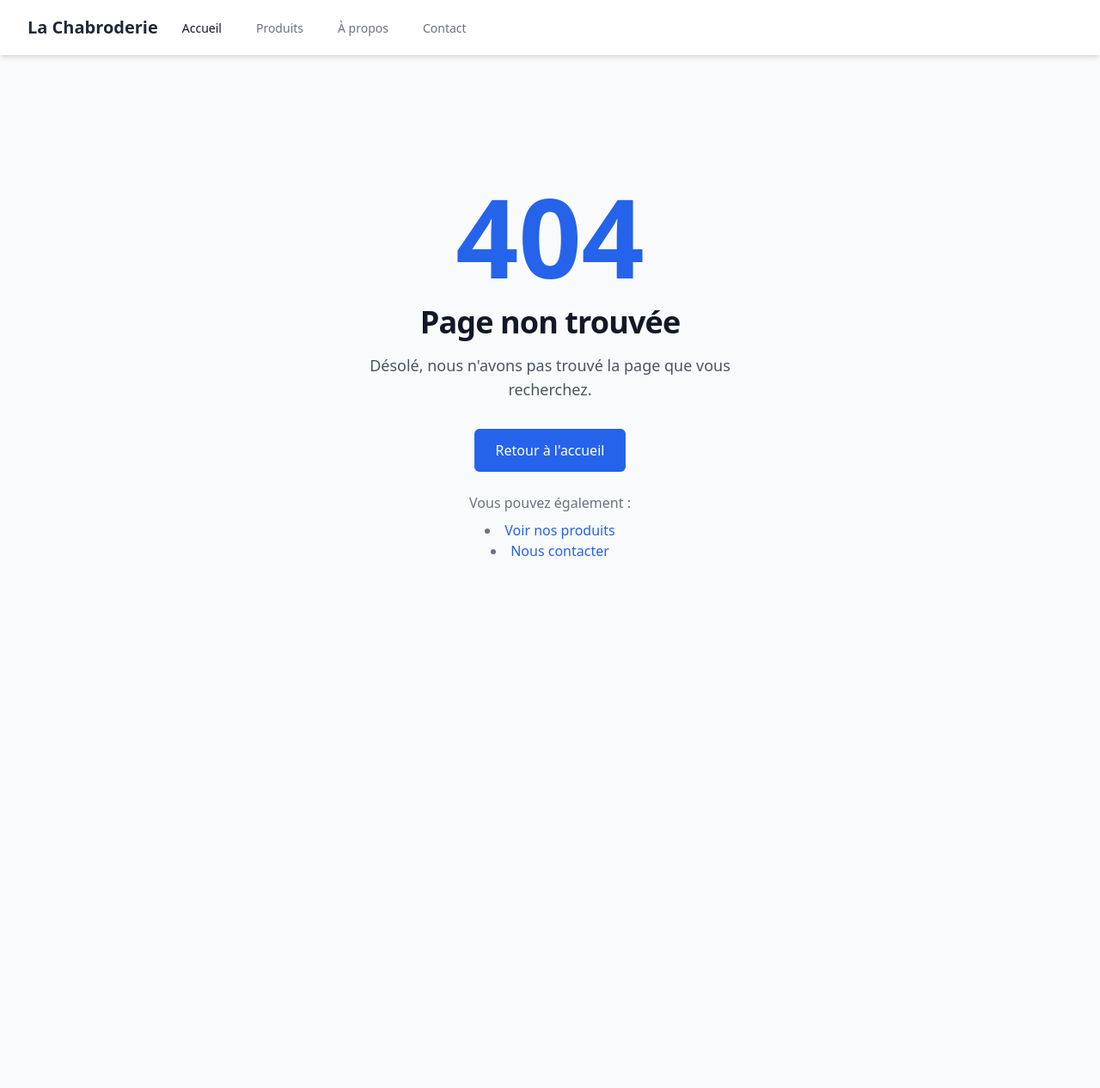
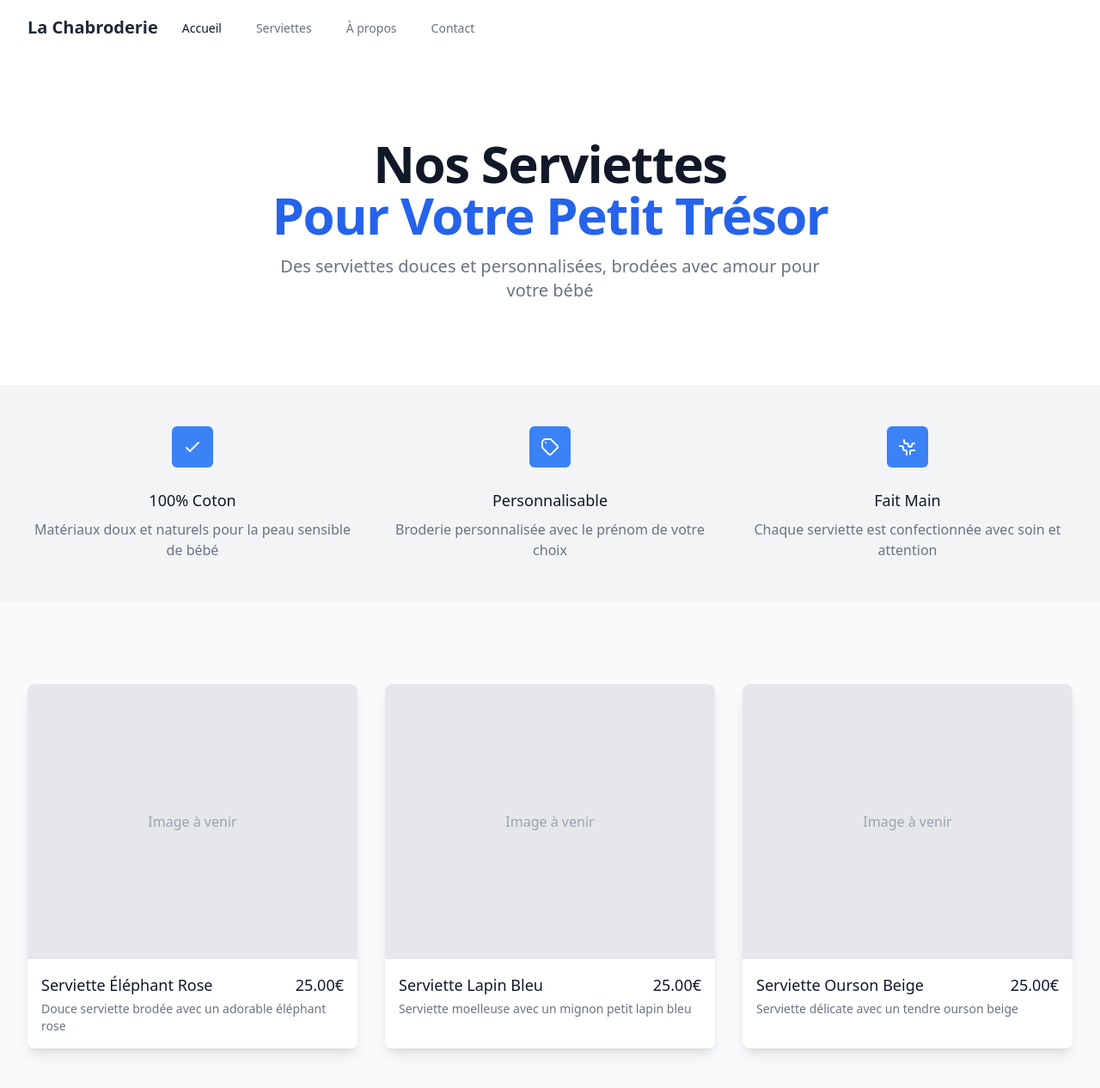
Before and after one commit to TikOfgit/ecommerce, a Next.js app: page /serviettes in a window 1280 px wide. Before the commit this address had no page. Shown: the top 1266 px of the page at 86% size. Before the commit the page ends 800 px from the top, so only its background shows below. Built offline with nearby package versions, Linux system fonts and the light colour scheme.

Commit message:
Add serviettes page with beautiful baby-themed design

```diff
--- a/src/components/Navbar.tsx
+++ b/src/components/Navbar.tsx
@@ -26,10 +26,10 @@ export default function Navbar() {
                 Accueil
               </Link>
               <Link
-                href="/products"
+                href="/serviettes"
                 className="inline-flex items-center px-1 pt-1 text-sm font-medium text-gray-500 border-b-2 border-transparent hover:border-gray-300"
               >
-                Produits
+                Serviettes
               </Link>
               <Link
                 href="/about"
@@ -100,10 +100,10 @@ export default function Navbar() {
               Accueil
             </Link>
             <Link
-              href="/products"
+              href="/serviettes"
               className="block pl-3 pr-4 py-2 text-base font-medium text-gray-700 hover:bg-gray-50 hover:text-gray-900"
             >
-              Produits
+              Serviettes
             </Link>
             <Link
               href="/about"
--- /dev/null
+++ b/src/pages/serviettes.tsx
@@ -0,0 +1,149 @@
+import { NextPage } from 'next';
+import Head from 'next/head';
+import Image from 'next/image';
+import Link from 'next/link';
+import Navbar from '../components/Navbar';
+
+// Données des serviettes (à remplacer par des vraies données plus tard)
+const serviettes = [
+  {
+    id: 1,
+    name: "Serviette Éléphant Rose",
+    price: "25.00",
+    description: "Douce serviette brodée avec un adorable éléphant rose",
+    image: "/images/placeholder.jpg"
+  },
+  {
+    id: 2,
+    name: "Serviette Lapin Bleu",
+    price: "25.00",
+    description: "Serviette moelleuse avec un mignon petit lapin bleu",
+    image: "/images/placeholder.jpg"
+  },
+  {
+    id: 3,
+    name: "Serviette Ourson Beige",
+    price: "25.00",
+    description: "Serviette délicate avec un tendre ourson beige",
+    image: "/images/placeholder.jpg"
+  }
+];
+
+const ServiettesPage: NextPage = () => {
+  return (
+    <div className="min-h-screen bg-gray-50">
+      <Head>
+        <title>Nos Serviettes de Bébé | La Chabroderie</title>
+        <meta name="description" content="Découvrez notre collection de serviettes personnalisées pour bébé" />
+      </Head>
+
+      <Navbar />
+
+      {/* Hero Section */}
+      <div className="bg-white">
+        <div className="max-w-7xl mx-auto py-16 px-4 sm:py-24 sm:px-6 lg:px-8">
+          <div className="text-center">
+            <h1 className="text-4xl font-extrabold tracking-tight text-gray-900 sm:text-5xl md:text-6xl">
+              <span className="block">Nos Serviettes</span>
+              <span className="block text-blue-600">Pour Votre Petit Trésor</span>
+            </h1>
+            <p className="mt-4 max-w-2xl mx-auto text-xl text-gray-500">
+              Des serviettes douces et personnalisées, brodées avec amour pour votre bébé
+            </p>
+          </div>
+        </div>
+      </div>
+
+      {/* Features Section */}
+      <div className="bg-gray-100 py-12">
+        <div className="max-w-7xl mx-auto px-4 sm:px-6 lg:px-8">
+          <div className="grid grid-cols-1 gap-8 md:grid-cols-3">
+            <div className="text-center">
+              <div className="flex items-center justify-center h-12 w-12 rounded-md bg-blue-500 text-white mx-auto">
+                <svg className="h-6 w-6" fill="none" viewBox="0 0 24 24" stroke="currentColor">
+                  <path strokeLinecap="round" strokeLinejoin="round" strokeWidth={2} d="M5 13l4 4L19 7" />
+                </svg>
+              </div>
+              <h3 className="mt-6 text-lg font-medium text-gray-900">100% Coton</h3>
+              <p className="mt-2 text-base text-gray-500">
+                Matériaux doux et naturels pour la peau sensible de bébé
+              </p>
+            </div>
+
+            <div className="text-center">
+              <div className="flex items-center justify-center h-12 w-12 rounded-md bg-blue-500 text-white mx-auto">
+                <svg className="h-6 w-6" fill="none" viewBox="0 0 24 24" stroke="currentColor">
+                  <path strokeLinecap="round" strokeLinejoin="round" strokeWidth={2} d="M7 7h.01M7 3h5c.512 0 1.024.195 1.414.586l7 7a2 2 0 010 2.828l-7 7a2 2 0 01-2.828 0l-7-7A1.994 1.994 0 013 12V7a4 4 0 014-4z" />
+                </svg>
+              </div>
+              <h3 className="mt-6 text-lg font-medium text-gray-900">Personnalisable</h3>
+              <p className="mt-2 text-base text-gray-500">
+                Broderie personnalisée avec le prénom de votre choix
+              </p>
+            </div>
+
+            <div className="text-center">
+              <div className="flex items-center justify-center h-12 w-12 rounded-md bg-blue-500 text-white mx-auto">
+                <svg className="h-6 w-6" fill="none" viewBox="0 0 24 24" stroke="currentColor">
+                  <path strokeLinecap="round" strokeLinejoin="round" strokeWidth={2} d="M3.055 11H5a2 2 0 012 2v1a2 2 0 002 2 2 2 0 012 2v2.945M8 3.935V5.5A2.5 2.5 0 0010.5 8h.5a2 2 0 012 2 2 2 0 104 0 2 2 0 012-2h1.064M15 20.488V18a2 2 0 012-2h3.064" />
+                </svg>
+              </div>
+              <h3 className="mt-6 text-lg font-medium text-gray-900">Fait Main</h3>
+              <p className="mt-2 text-base text-gray-500">
+                Chaque serviette est confectionnée avec soin et attention
+              </p>
+            </div>
+          </div>
+        </div>
+      </div>
+
+      {/* Products Grid */}
+      <div className="max-w-2xl mx-auto py-16 px-4 sm:py-24 sm:px-6 lg:max-w-7xl lg:px-8">
+        <div className="grid grid-cols-1 gap-y-10 gap-x-6 sm:grid-cols-2 lg:grid-cols-3 xl:gap-x-8">
+          {serviettes.map((serviette) => (
+            <div key={serviette.id} className="group relative bg-white rounded-lg shadow-lg overflow-hidden">
+              <div className="w-full min-h-80 aspect-w-1 aspect-h-1 rounded-t-lg overflow-hidden group-hover:opacity-75 lg:h-80 lg:aspect-none">
+                <div className="w-full h-full bg-gray-200 flex items-center justify-center">
+                  <span className="text-gray-400">Image à venir</span>
+                </div>
+              </div>
+              <div className="p-4">
+                <div className="flex justify-between">
+                  <h3 className="text-lg font-medium text-gray-900">
+                    <Link href={`/serviettes/${serviette.id}`}>
+                      <span aria-hidden="true" className="absolute inset-0" />
+                      {serviette.name}
+                    </Link>
+                  </h3>
+                  <p className="text-lg font-medium text-gray-900">{serviette.price}€</p>
+                </div>
+                <p className="mt-1 text-sm text-gray-500">{serviette.description}</p>
+              </div>
+            </div>
+          ))}
+        </div>
+      </div>
+
+      {/* CTA Section */}
+      <div className="bg-blue-700">
+        <div className="max-w-2xl mx-auto text-center py-16 px-4 sm:py-20 sm:px-6 lg:px-8">
+          <h2 className="text-3xl font-extrabold text-white sm:text-4xl">
+            <span className="block">Une serviette unique</span>
+            <span className="block">pour votre bébé unique</span>
+          </h2>
+          <p className="mt-4 text-lg leading-6 text-blue-200">
+            Offrez à votre bébé le confort et la douceur qu'il mérite avec nos serviettes personnalisées.
+          </p>
+          <Link
+            href="/contact"
+            className="mt-8 inline-flex items-center justify-center px-5 py-3 border border-transparent text-base font-medium rounded-md text-blue-700 bg-white hover:bg-blue-50"
+          >
+            Contactez-nous pour personnaliser
+          </Link>
+        </div>
+      </div>
+    </div>
+  );
+};
+
+export default ServiettesPage;
```
